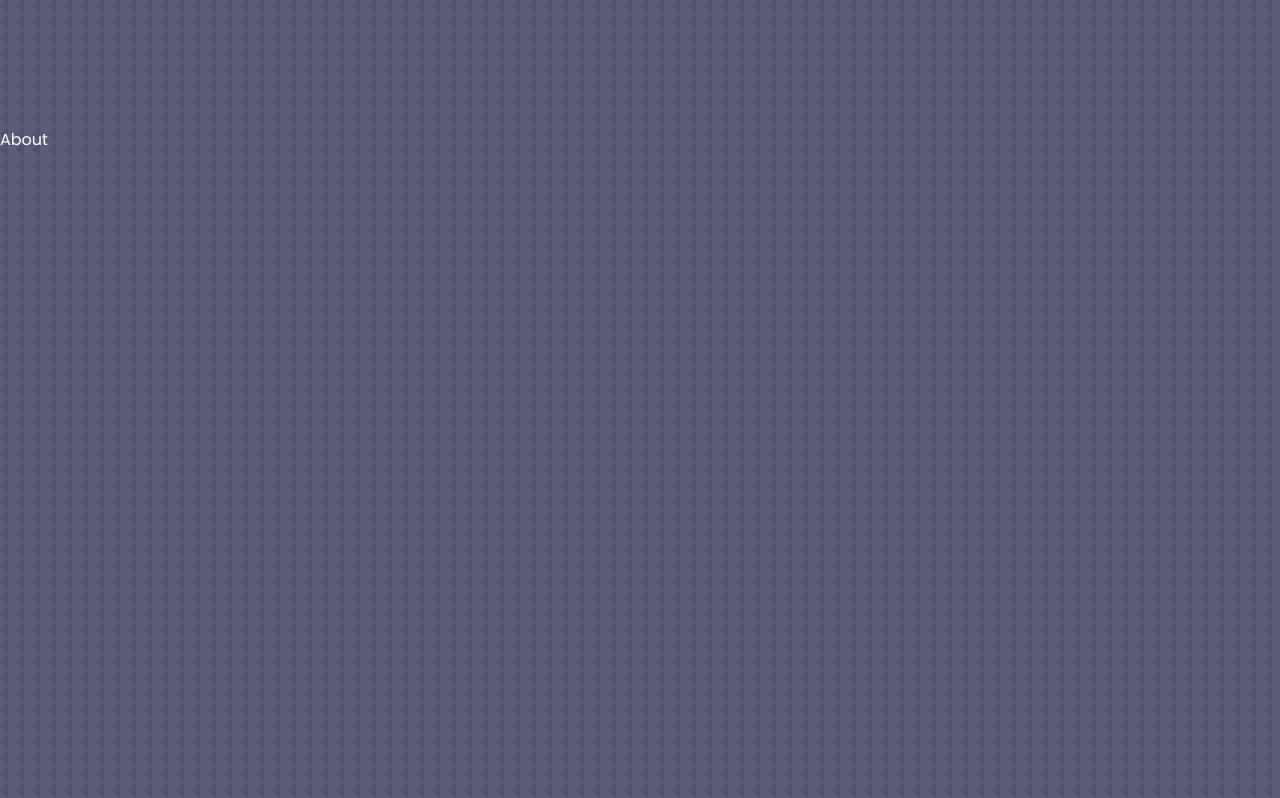
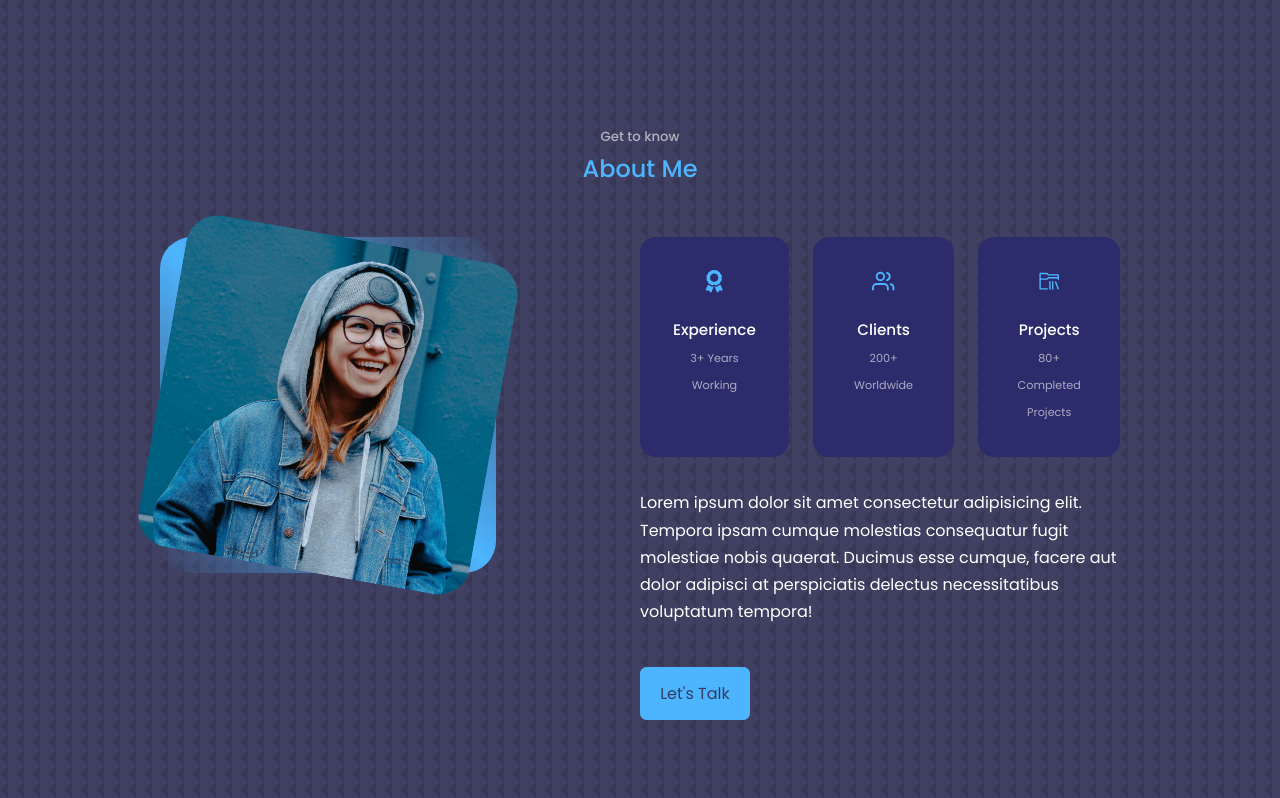
Before and after one commit to AG-code32/Portfolio01-React, a React (Create React App) app: page / in a window 1280 px wide. Shown: the part 802-1600 px from the top of the page. Built offline with nearby package versions, Linux system fonts and the light colour scheme.

Commit message:
add about

```diff
--- a/src/components/about/About.jsx
+++ b/src/components/about/About.jsx
@@ -1,9 +1,52 @@
 import React from 'react'
 import './about.css'
+import ME from '../../assets/me-about.jpg'
+import { FaAward } from "react-icons/fa";
+import { FiUsers } from "react-icons/fi";
+import { VscFolderLibrary } from "react-icons/vsc";
 
 const About = () => {
   return (
-    <section id='about'>About</section>
+    <section id='about'>
+      <h5>Get to know</h5>
+      <h2>About Me</h2>
+      <div className="container about__container">
+        <div className="about__me">
+          <div className="about__me-image">
+            <img src={ME} alt="About Image" />
+          </div>
+        </div>
+        <div className="about__content">
+          <div className="about__cards">
+
+            <article className="about__card">
+              <FaAward className='about__icon' />
+              <h5>Experience</h5>
+              <small>3+ Years Working</small>
+            </article>
+
+            <article className="about__card">
+              <FiUsers className='about__icon' />
+              <h5>Clients</h5>
+              <small>200+ Worldwide</small>
+            </article>
+
+            <article className="about__card">
+              <VscFolderLibrary className='about__icon' />
+              <h5>Projects</h5>
+              <small>80+ Completed Projects</small>
+            </article>
+
+          </div>
+
+          <p>
+            Lorem ipsum dolor sit amet consectetur adipisicing elit. Tempora ipsam cumque molestias consequatur fugit molestiae nobis quaerat. Ducimus esse cumque, facere aut dolor adipisci at perspiciatis delectus necessitatibus voluptatum tempora!
+          </p>
+
+          <a href="#contact" className='btn btn-primary'>Let's Talk</a>
+        </div>
+      </div>
+    </section>
   )
 }
 
--- a/src/components/about/about.css
+++ b/src/components/about/about.css
@@ -0,0 +1,104 @@
+.about__container {
+    display: grid;
+    grid-template-columns: 35% 50%;
+    gap: 15%;
+}
+
+.about__me {
+    width: 100%;
+    aspect-ratio: 1/1;
+    border-radius: 2rem;
+    background: linear-gradient(
+        45deg,
+        transparent,
+        var(--color-primary),
+        transparent
+    );
+    display: grid;
+    place-items: center;
+}
+
+.about__me-image {
+    border-radius: 2rem;
+    overflow: hidden;
+    transform: rotate(10deg);
+    transition: var(--transition);
+}
+
+.about__me-image:hover {
+    transform: rotate(0deg);
+}
+
+.about__cards {
+    display: grid;
+    grid-template-columns: repeat(3, 1fr);
+    gap: 1.5rem;
+}
+
+.about__card {
+    background: var(--color-bg-variant);
+    border: 1px solid transparent;
+    border-radius: 1rem;
+    padding: 2rem;
+    text-align: center;
+    transition: var(--transition);
+}
+
+.about__card:hover {
+    background: transparent;
+    border-color: var(--color-primary-variant);
+    cursor: default;
+}
+
+.about__icon {
+    color: var(--color-primary);
+    font-size: 1.4rem;
+    margin-bottom: 1rem;
+}
+
+.about__card h5 {
+    font-size: 0.95rem;
+}
+
+.about__card small {
+    font-size: 0.7rem;
+    color: var(--color-light);
+}
+
+.about__content p {
+    margin: 2rem 0 2.6rem;
+    color: var(--color-ligth);
+}
+
+/* ================== MEDIA QUERIES (MEDIUM DEVICES) ============= */
+@media screen and (max-width: 1024px) {
+    .about__container {
+        grid-template-columns: 1fr;
+        gap: 0;
+    }
+    .about__me {
+        width: 50%;
+        margin: 2rem auto 4rem;
+    }
+    .about__content {
+        margin: 1rem 0 1.5rem;
+    }
+}
+
+/* ================== MEDIA QUERIES (SMALL DEVICES) ============= */
+@media screen and (max-width: 600px) {
+    .about__me {
+        width: 65%;
+        margin: 0 auto 3rem;
+    }
+    .about__cards {
+        grid-template-columns: 1fr 1fr;
+        gap: 1rem;
+    }
+    .about__content {
+        text-align: center;
+    }
+    .about__content p {
+        margin: 1.5rem 0;
+    }
+}
--- a/src/index.css
+++ b/src/index.css
@@ -10,7 +10,7 @@
 
 :root {
   /* --color-bg: #1f1f38; */
-  --color-bg: #5c5c78;
+  --color-bg: #333357ee;
   --color-bg-variant: #2c2c6c;
   --color-primary: #4db5ff;
   --color-primary-variant: rgba(77, 181, 255, 0.4);
```
